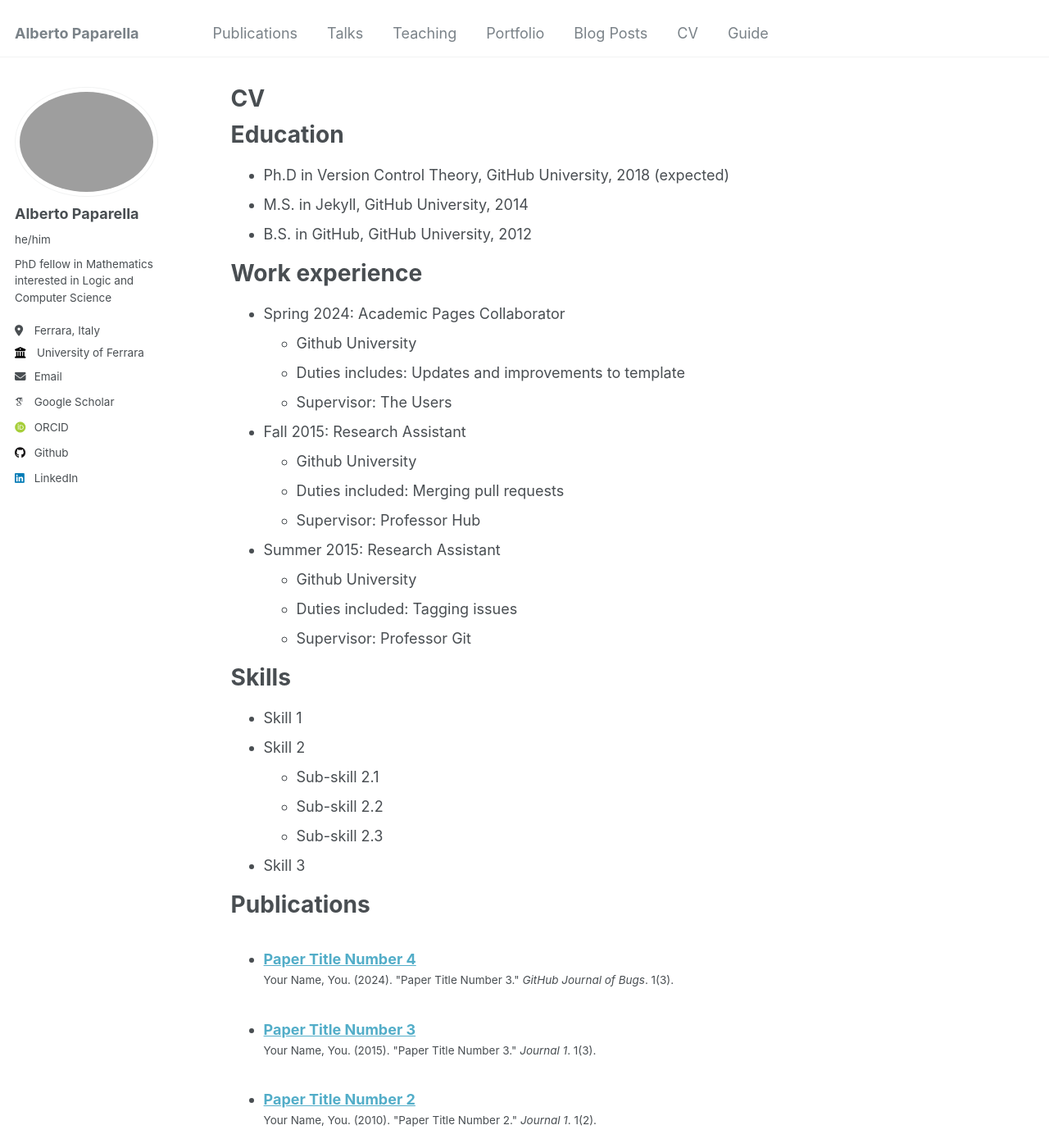
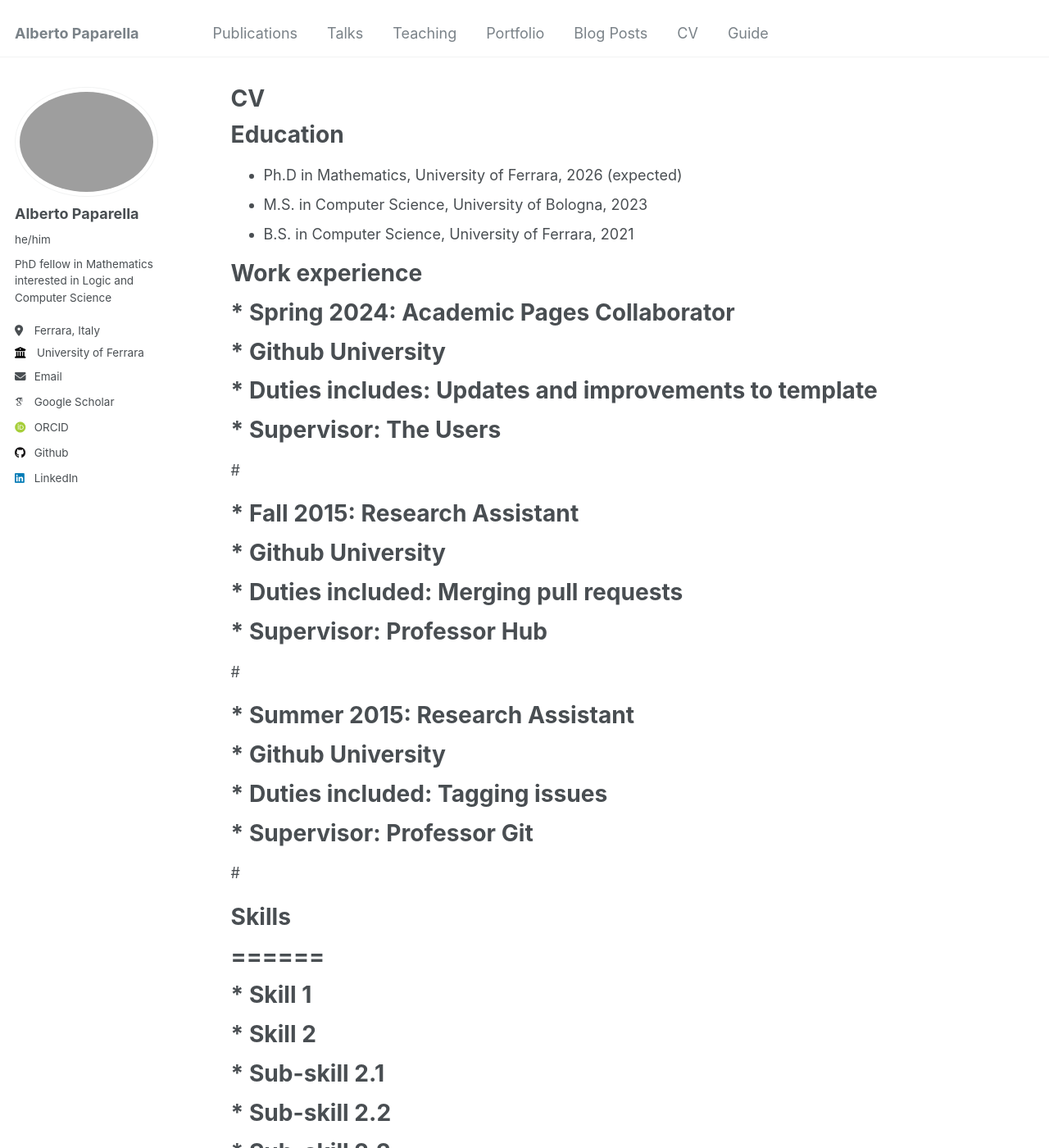
Before and after one commit to alberto-paparella/alberto-paparella.github.io, a Jekyll site: the page built from _pages/cv.md, in a window 1280 px wide and 1400 px high. Shown: the whole window at 82% size. Built offline with Jekyll 4.4.1, drawn with Linux system fonts in a browser that asks for light colours; some web fonts are replaced; some of the changed text lies outside the part shown.

Commit message:
Update cv.md

```diff
--- a/_pages/cv.md
+++ b/_pages/cv.md
@@ -11,54 +11,54 @@
 
 Education
 ======
-* Ph.D in Version Control Theory, GitHub University, 2018 (expected)
-* M.S. in Jekyll, GitHub University, 2014
-* B.S. in GitHub, GitHub University, 2012
+* Ph.D in Mathematics, University of Ferrara, 2026 (expected)
+* M.S. in Computer Science, University of Bologna, 2023
+* B.S. in Computer Science, University of Ferrara, 2021
 
 Work experience
 ======
-* Spring 2024: Academic Pages Collaborator
-  * Github University
-  * Duties includes: Updates and improvements to template
-  * Supervisor: The Users
-
-* Fall 2015: Research Assistant
-  * Github University
-  * Duties included: Merging pull requests
-  * Supervisor: Professor Hub
-
-* Summer 2015: Research Assistant
-  * Github University
-  * Duties included: Tagging issues
-  * Supervisor: Professor Git
-
-Skills
-======
-* Skill 1
-* Skill 2
-  * Sub-skill 2.1
-  * Sub-skill 2.2
-  * Sub-skill 2.3
-* Skill 3
-
-Publications
-======
-  <ul>{% for post in site.publications reversed %}
-    {% include archive-single-cv.html %}
-  {% endfor %}</ul>
-
-Talks
-======
-  <ul>{% for post in site.talks reversed %}
-    {% include archive-single-talk-cv.html  %}
-  {% endfor %}</ul>
-
-Teaching
-======
-  <ul>{% for post in site.teaching reversed %}
-    {% include archive-single-cv.html %}
-  {% endfor %}</ul>
-
-Service and leadership
-======
-* Currently signed in to 43 different slack teams
+# * Spring 2024: Academic Pages Collaborator
+#   * Github University
+#   * Duties includes: Updates and improvements to template
+#   * Supervisor: The Users
+#
+# * Fall 2015: Research Assistant
+#   * Github University
+#   * Duties included: Merging pull requests
+#   * Supervisor: Professor Hub
+#
+# * Summer 2015: Research Assistant
+#   * Github University
+#   * Duties included: Tagging issues
+#   * Supervisor: Professor Git
+#
+# Skills
+# ======
+# * Skill 1
+# * Skill 2
+#   * Sub-skill 2.1
+#   * Sub-skill 2.2
+#   * Sub-skill 2.3
+# * Skill 3
+#
+# Publications
+# ======
+#   <ul>{% for post in site.publications reversed %}
+#     {% include archive-single-cv.html %}
+#   {% endfor %}</ul>
+#
+# Talks
+# ======
+#   <ul>{% for post in site.talks reversed %}
+#     {% include archive-single-talk-cv.html  %}
+#   {% endfor %}</ul>
+#
+# Teaching
+# ======
+#   <ul>{% for post in site.teaching reversed %}
+#     {% include archive-single-cv.html %}
+#   {% endfor %}</ul>
+#
+# Service and leadership
+# ======
+# * Currently signed in to 43 different slack teams
```
